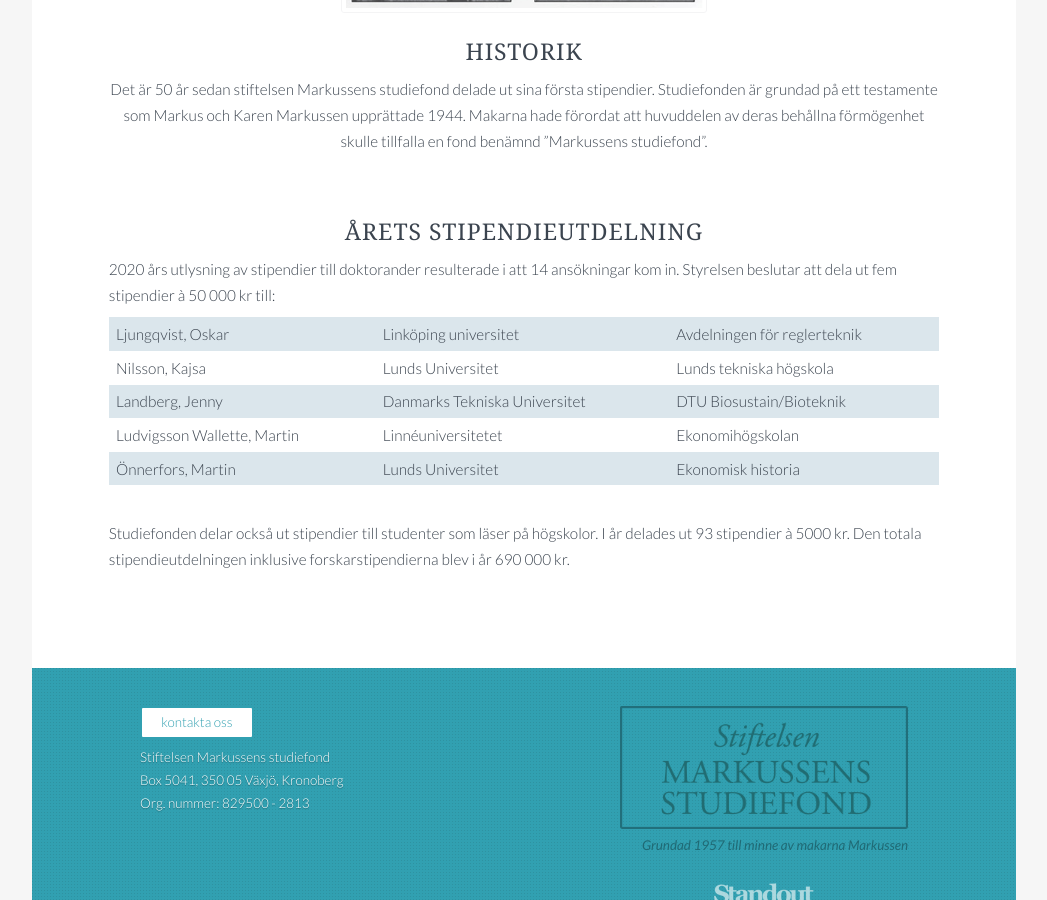
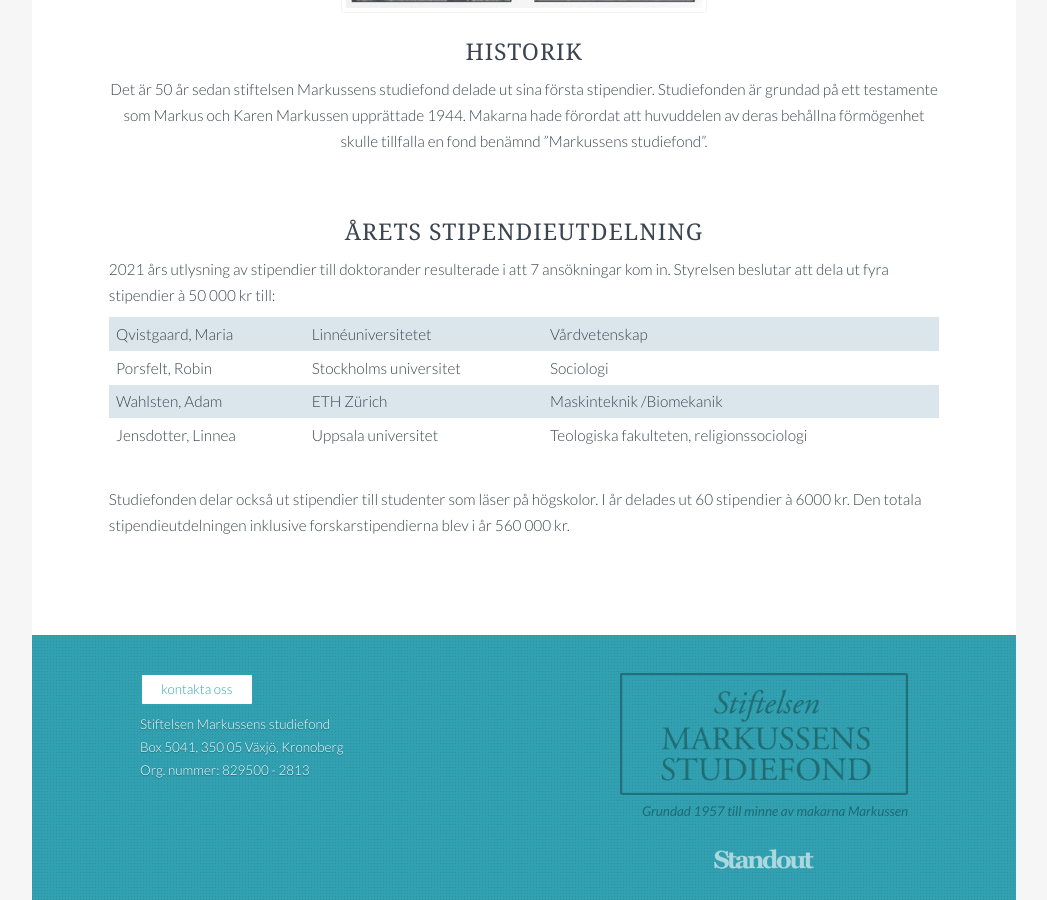
Before and after one commit to standout/markussens.se, a Jekyll site: the page built from index.md, in a window 1280 px wide and 900 px high, scrolled down 1209 px. Shown: the whole window, without its empty margins (116-1163 px from the left). Built offline with Jekyll 4.4.1, drawn with Linux system fonts in a browser that asks for light colours; nearby versions of some CDN libraries.

Commit message:
Update summary text for 2021

```diff
--- a/index.md
+++ b/index.md
@@ -49,18 +49,17 @@
 
 <div class="Col medium span-12">
 
-2020 års utlysning av stipendier till doktorander resulterade i att 14
-ansökningar kom in. Styrelsen beslutar att dela ut fem stipendier à 50 000 kr
+2021 års utlysning av stipendier till doktorander resulterade i att 7
+ansökningar kom in. Styrelsen beslutar att dela ut fyra stipendier à 50 000 kr
 till:
 
 <div markdown="1" class="TableWrapper">
 
 ----------------------------- | ----------------------------- | -----------------------------
-Ljungqvist, Oskar             | Linköping universitet         | Avdelningen för reglerteknik
-Nilsson, Kajsa                | Lunds Universitet             | Lunds tekniska högskola
-Landberg, Jenny               | Danmarks Tekniska Universitet | DTU Biosustain/Bioteknik
-Ludvigsson Wallette, Martin   | Linnéuniversitetet            | Ekonomihögskolan
-Önnerfors, Martin             | Lunds Universitet             | Ekonomisk historia
+Qvistgaard, Maria             | Linnéuniversitetet            | Vårdvetenskap
+Porsfelt, Robin               | Stockholms universitet        | Sociologi
+Wahlsten, Adam                | ETH Zürich                    | Maskinteknik /Biomekanik
+Jensdotter, Linnea            | Uppsala universitet           | Teologiska fakulteten, religionssociologi
 
 </div>
 
@@ -70,6 +69,6 @@
 
 
 Studiefonden delar också ut stipendier till studenter som läser på högskolor.
-I år delades ut 93 stipendier à 5000 kr. Den totala stipendieutdelningen
-inklusive forskarstipendierna blev i år 690 000 kr.
+I år delades ut 60 stipendier à 6000 kr. Den totala stipendieutdelningen
+inklusive forskarstipendierna blev i år 560 000 kr.
 </section>
```
